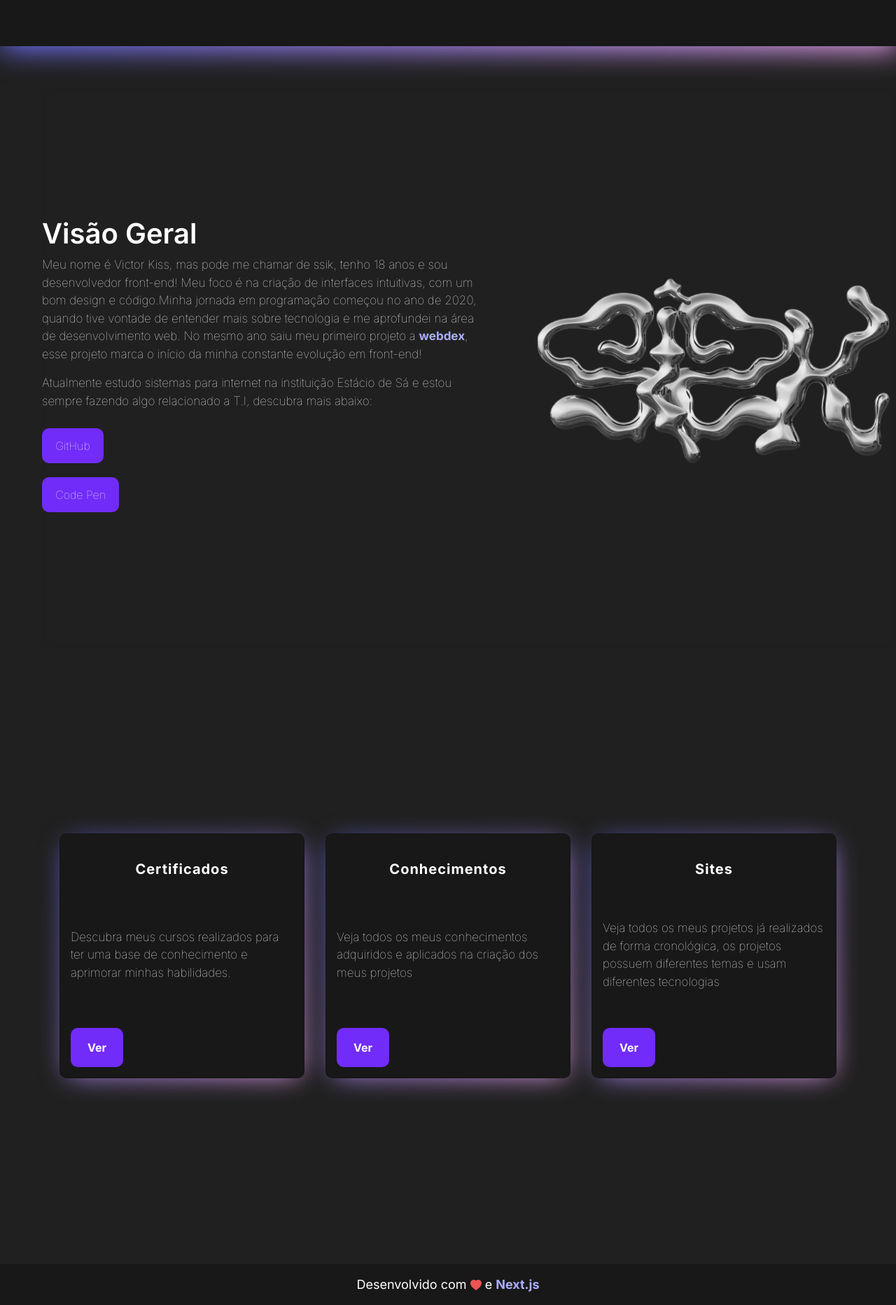
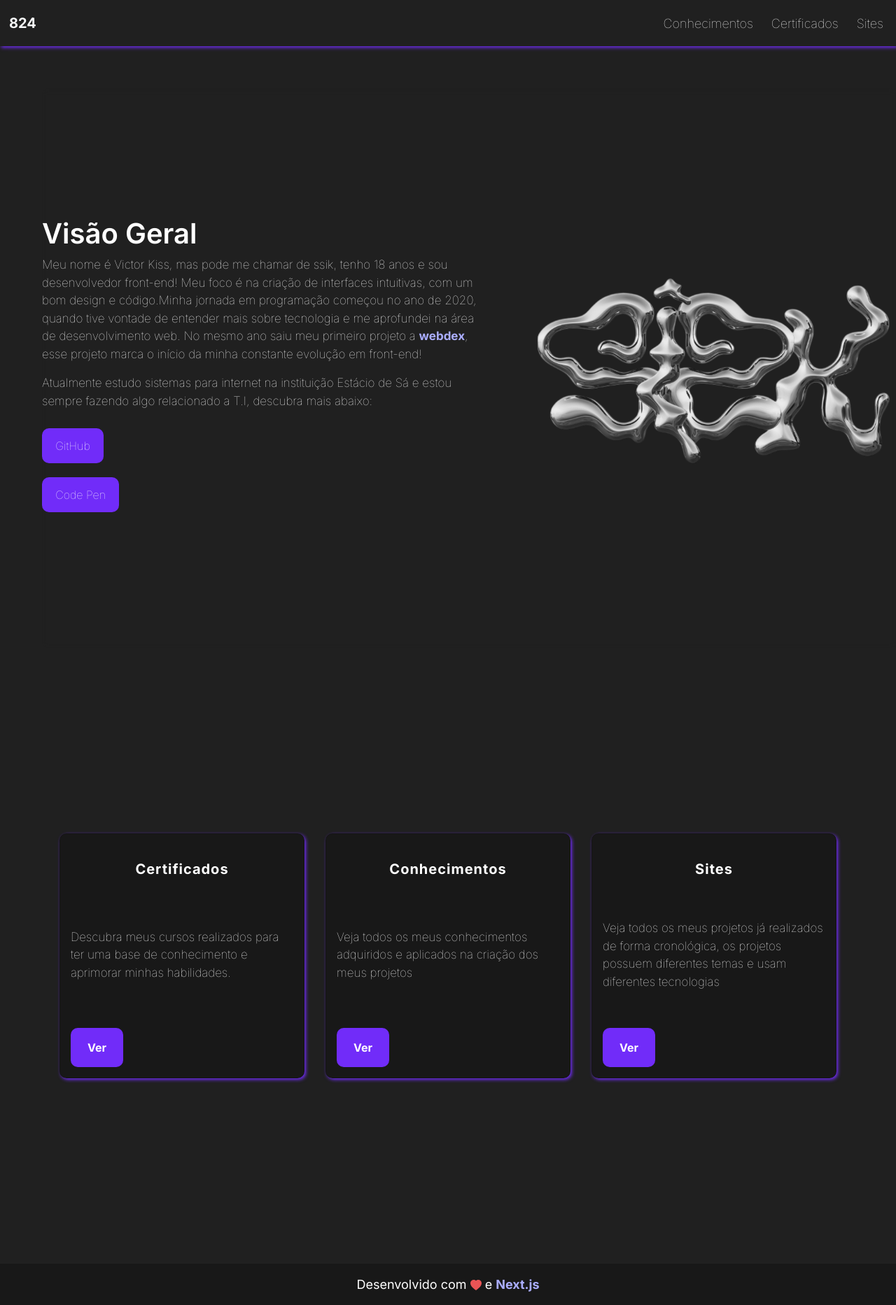
Before and after one commit to victor-kiss/ssik824, a Next.js app: page / in a window 1280 px wide. Shown: the top 1865 px of the page at 70% size. Built offline with nearby package versions, Linux system fonts and the light colour scheme.

Commit message:
Update globals.css

```diff
--- a/src/app/globals.css
+++ b/src/app/globals.css
@@ -15,36 +15,10 @@ nav.navbar{
   width:auto;
   padding:5px;
   margin-bottom:60px;
+  box-shadow:2px 2px 5px #712CF9;
 }
 
-.navbar:before {
-    content: "";
-    z-index: -1;
-    position: absolute;
-    top: 0;
-    right: 0;
-    bottom: 0;
-    left: 0;
-    background: linear-gradient(-45deg, #f8acff 0%, #696eff 100% );
-    transform: translate3d(2px, 5px, 2px) scale(1);
-    filter: blur(20px);
-    opacity: var(0.7);
-    transition: opacity 0.3s;
-    border-radius: inherit;
-}
 
-.navbar::after {
-    content: "";
-    z-index: 1;
-    position: absolute;
-    top: 0;
-    right: 0;
-    bottom: 0;
-    left: 0;
-    background: #181818;
-    border-radius: inherit;
-    color:#FFF;
-}
 
 
 nav.navbar a.nav-link{
@@ -53,7 +27,6 @@ nav.navbar a.nav-link{
   margin:5px;
   cursor:pointer;
   font-weight:100;
-  z-index:1;
 }
 
 
@@ -67,7 +40,6 @@ nav.navbar a.nav-link{
 div.navbar-nav a.nav-link{
   margin:0px 5px;
   padding:5px;
-   z-index:1;
 }
 
 
@@ -77,7 +49,6 @@ nav.navbar a.nav-link:focus,nav.navbar a.nav-link:hover{
   font-size:20px;
   letter-spacing:2px;
   transition:.1s ease-in-out;
-  z-index:1;
 }
 
 
@@ -148,33 +119,6 @@ div.flex-wrapper{
   justify-content: center;
 }
 
-.card:before {
-    content: "";
-    z-index: -1;
-    position: absolute;
-    top: 0;
-    right: 0;
-    bottom: 0;
-    left: 0;
-    background: linear-gradient(-45deg, #f8acff 0%, #696eff 100% );
-    transform: translate3d(2px, 5px, 2px) scale(0.95);
-    filter: blur(20px);
-    opacity: var(0.7);
-    transition: opacity 0.3s;
-    border-radius: inherit;
-}
-
-.card::after {
-    content: "";
-    z-index: 0;
-    position: absolute;
-    top: 0;
-    right: 0;
-    bottom: 0;
-    left: 0;
-    background: #181818;
-    border-radius: inherit;
-}
 
 div.card{
   display: flex;
@@ -187,6 +131,7 @@ div.card{
   background:#181818;
   padding:15px;
   margin:15px;
+  box-shadow:2px 2px 5px #712CF9;
 }
 
 
```
